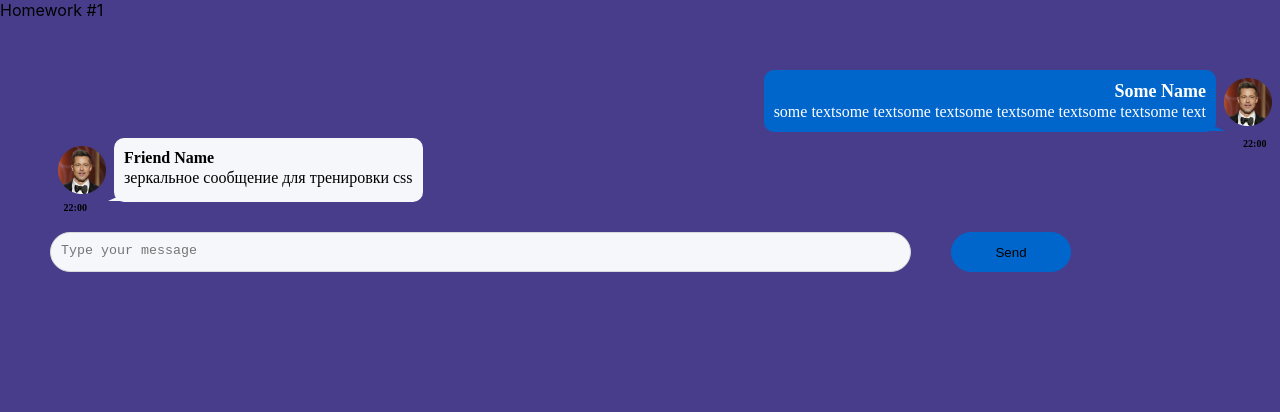
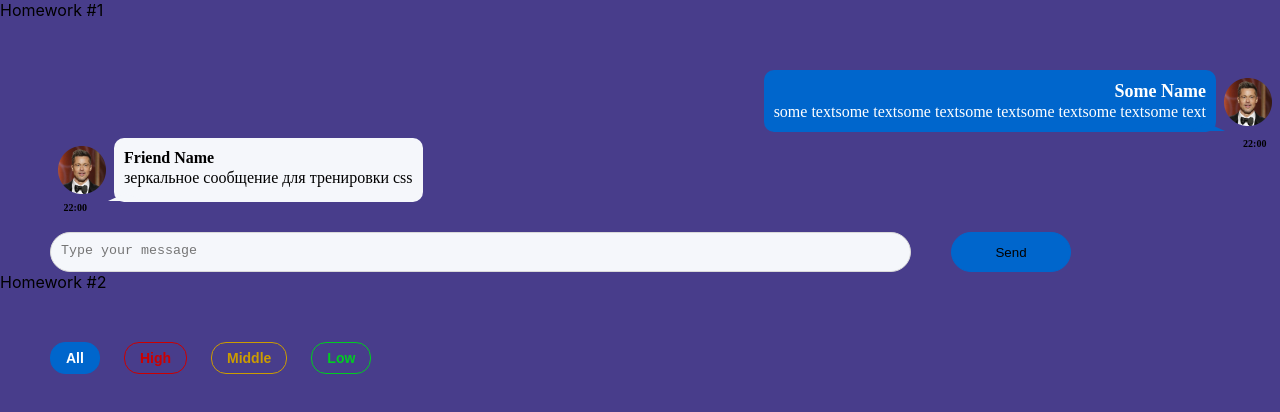
Before and after one commit to demorest49de/hw-sprint2, a React (Create React App) app: page / in a window 1280 px wide. Shown: the top 412 px of the page. Built offline with nearby package versions, Linux system fonts and the light colour scheme.

Commit message:
Changes Affair.tsx Affairs.tsx App.tsx HW2.tsx

```diff
--- a/src/s1-main/App.tsx
+++ b/src/s1-main/App.tsx
@@ -1,13 +1,14 @@
 import React from 'react'
 import s from './App.module.css'
 import HW1 from '../s2-homeworks/hw01/HW1'
+import HW2 from "../s2-homeworks/hw02/HW2";
 
 function App() {
     return (
         <div className={s.App}>
             <HW1/>
             {/*раскомментировать по ходу выполнения*/}
-            {/*<HW2/>*/}
+            <HW2/>
             {/*<HW3/>*/}
             {/*<HW4/>*/}
 
--- a/src/s2-homeworks/hw02/HW2.tsx
+++ b/src/s2-homeworks/hw02/HW2.tsx
@@ -17,17 +17,17 @@ import s2 from '../../s1-main/App.module.css'
 * */
 
 // types
-export type AffairPriorityType = any // need to fix any
+export type AffairPriorityType = 'high' | 'low' | 'middle'
 export type AffairType = {
-    _id: any // need to fix any
-    name: any // need to fix any
+    _id: number
+    name: string
     priority: AffairPriorityType
 }
 export type FilterType = 'all' | AffairPriorityType
 
 // constants
-const defaultAffairs: any = [ // need to fix any
-    {_id: 1, name: 'React', priority: 'high'}, // студенты могут изменить содержимое name и количество элементов в массиве, ...priority не менять!
+const defaultAffairs: Array<AffairType> = [
+    {_id: 1, name: 'React', priority: 'high'}, // priority не менять!
     {_id: 2, name: 'anime', priority: 'low'},
     {_id: 3, name: 'games', priority: 'low'},
     {_id: 4, name: 'work', priority: 'high'},
@@ -35,23 +35,21 @@ const defaultAffairs: any = [ // need to fix any
 ]
 
 // pure helper functions
-export const filterAffairs = (affairs: any, filter: any): any => { // need to fix any
-
-
-    return affairs // need to fix
+export const filterAffairs = (affairs: Array<AffairType>, filter: FilterType): Array<AffairType> => {
+    return affairs.filter(af => af.priority === filter)
 }
-export const deleteAffair = (affairs: any, _id: any): any => { // need to fix any
-
-    return affairs // need to fix
+export const deleteAffair = (affairs: Array<AffairType>, _id: number): Array<AffairType> => {
+    return affairs.filter(aff => aff._id !== _id)
 }
 
 function HW2() {
-    const [affairs, setAffairs] = useState<any>(defaultAffairs) // need to fix any
+    const [affairs, setAffairs] = useState<Array<AffairType>>(defaultAffairs)
     const [filter, setFilter] = useState<FilterType>('all')
 
     const filteredAffairs = filterAffairs(affairs, filter)
-    const deleteAffairCallback = (_id: any) => { // need to fix any
-        // need to fix
+
+    const deleteAffairCallback = (_id: number) => {
+        setAffairs(affairs.filter(aff => aff._id !== _id))
     }
 
     return (
--- a/src/s2-homeworks/hw02/affairs/Affairs.tsx
+++ b/src/s2-homeworks/hw02/affairs/Affairs.tsx
@@ -4,24 +4,24 @@ import {AffairType, FilterType} from '../HW2'
 import s from './Affairs.module.css'
 
 type AffairsPropsType = {
-    data: any // need to fix any
-    setFilter: any
+    data: Array<AffairType>
+    setFilter: React.Dispatch<React.SetStateAction<FilterType>>
     deleteAffairCallback: any
     filter: FilterType
 }
 
 function Affairs(props: AffairsPropsType) {
     const setAll = () => {
-        // need to fix
+        props.setFilter('all')
     }
     const setHigh = () => {
-        // need to fix
+        props.setFilter('high')
     }
     const setMiddle = () => {
-        // need to fix
+        props.setFilter('middle')
     }
     const setLow = () => {
-        // need to fix
+        props.setFilter('low')
     }
 
     const cnAll = s.button + ' ' + s.all + (props.filter === 'all' ? ' ' + s.active : '')
@@ -31,7 +31,7 @@ function Affairs(props: AffairsPropsType) {
 
     const mappedAffairs = props.data.map((a: AffairType) => (
         <Affair
-            key={a._id} // кеи ОБЯЗАТЕЛЬНЫ в 99% - так что лучше их писать всегда при создании компонент в мапе
+            key={a._id}
             affair={a}
             deleteAffairCallback={props.deleteAffairCallback}
         />
--- a/src/s2-homeworks/hw02/affairs/affair/Affair.tsx
+++ b/src/s2-homeworks/hw02/affairs/affair/Affair.tsx
@@ -4,7 +4,6 @@ import s from './Affair.module.css'
 import s2 from '../Affairs.module.css'
 
 type AffairPropsType = {
-    // key не нужно типизировать
     affair: AffairType
     deleteAffairCallback: any // need to fix any
 }
```
